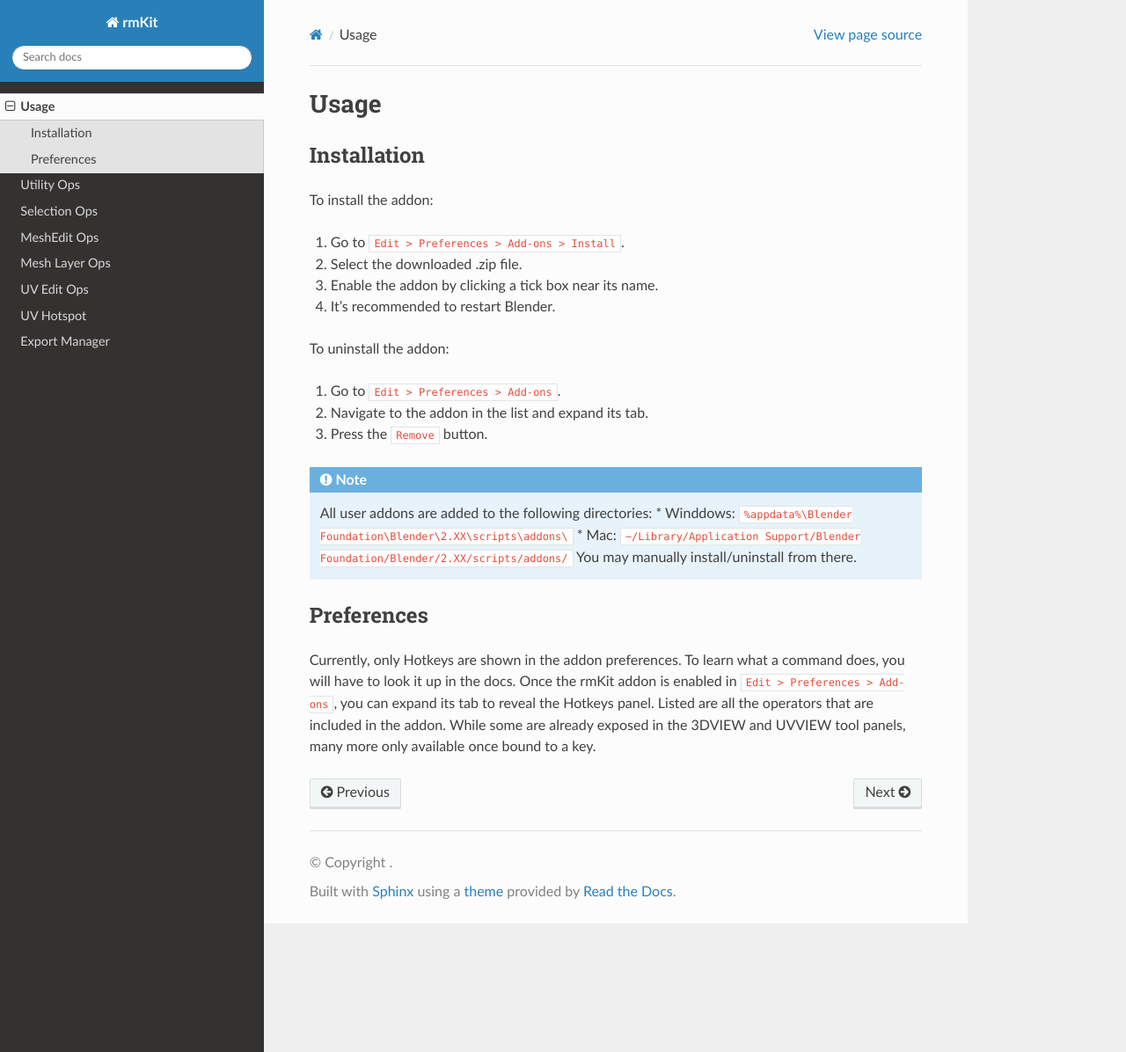
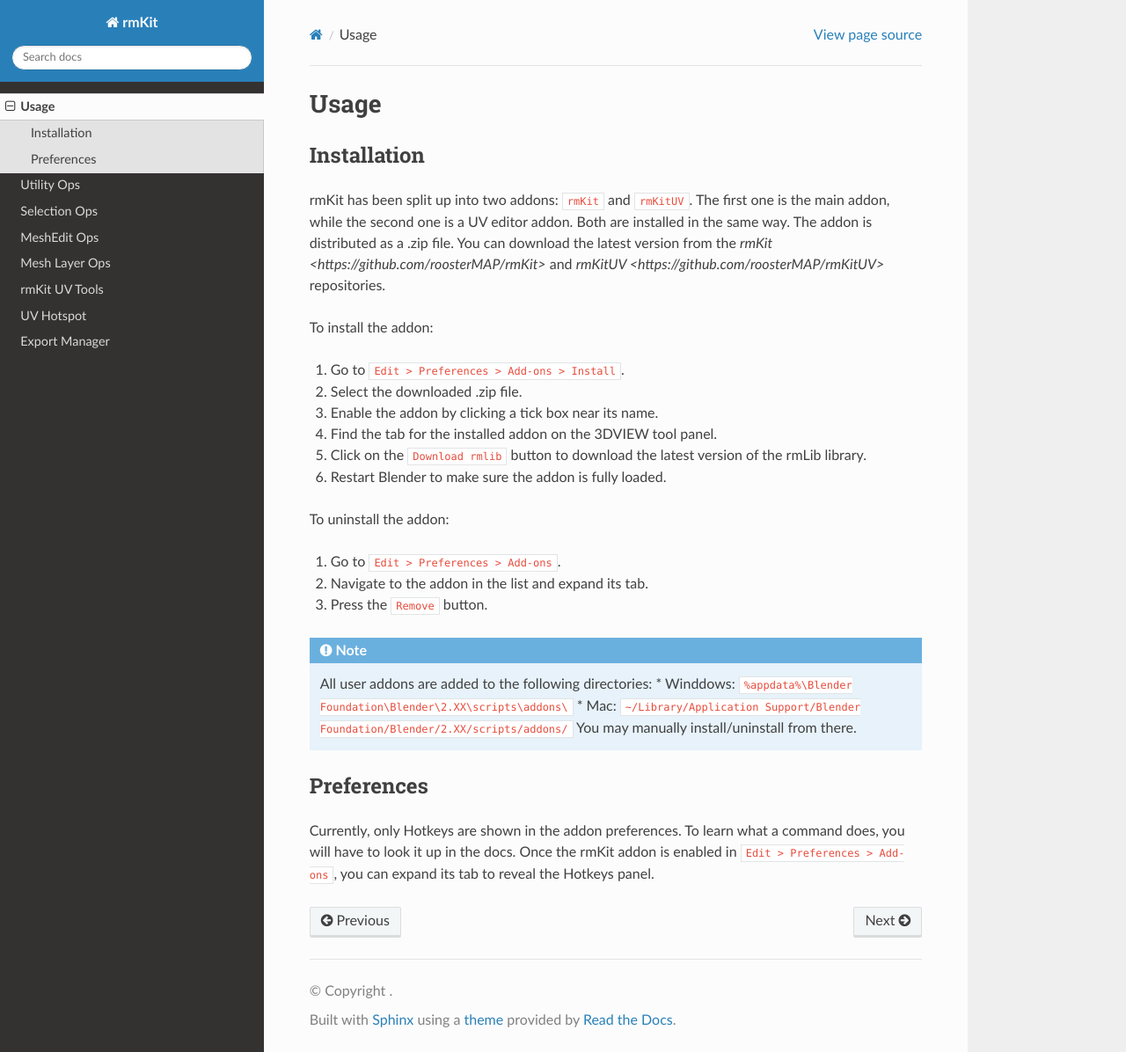
Before and after one commit to roosterMAP/rmKit-docs, a Sphinx documentation site: the page built from docs/source/usage.rst, in a window 1280 px wide and 1196 px high. Shown: the whole window at 88% size. Built offline with Sphinx 7.4.7 and the Read the Docs theme 3.1.0, drawn with Linux system fonts in a browser that asks for light colours.

Commit message:
rmKit uv split update
- docs now reflect rmKit and rmKitUV split with updated installation instructions.

```diff
--- a/docs/source/usage.rst
+++ b/docs/source/usage.rst
@@ -6,12 +6,17 @@
 Installation
 ------------
 
+rmKit has been split up into two addons: ``rmKit`` and ``rmKitUV``. The first one is the main addon, while the second one is a UV editor addon. Both are installed in the same way.
+The addon is distributed as a .zip file. You can download the latest version from the `rmKit <https://github.com/roosterMAP/rmKit>` and `rmKitUV <https://github.com/roosterMAP/rmKitUV>` repositories.
+
 To install the addon:
 
 #. Go to ``Edit > Preferences > Add-ons > Install``.
 #. Select the downloaded .zip file.
 #. Enable the addon by clicking a tick box near its name.
-#. It's recommended to restart Blender.
+#. Find the tab for the installed addon on the 3DVIEW tool panel.
+#. Click on the ``Download rmlib`` button to download the latest version of the rmLib library.
+#. Restart Blender to make sure the addon is fully loaded.
 
 To uninstall the addon:
 
@@ -32,4 +37,3 @@
 
 Currently, only Hotkeys are shown in the addon preferences. To learn what a command does, you will have to look it up in the docs.
 Once the rmKit addon is enabled in ``Edit > Preferences > Add-ons``, you can expand its tab to reveal the Hotkeys panel.
-Listed are all the operators that are included in the addon. While some are already exposed in the 3DVIEW and UVVIEW tool panels, many more only available once bound to a key.
--- a/docs/source/uv.rst
+++ b/docs/source/uv.rst
@@ -20,8 +20,10 @@
 	</video>
 
 
-UV Edit Ops
-===========
+rmKit UV Tools
+==============
+
+The following tools are available in the rmKit UV addon. You is a separate addon that is installed the same way as rmKit. See the :ref:`usage` section for more information.
 
 
 .. _uvloopringselection:
```
